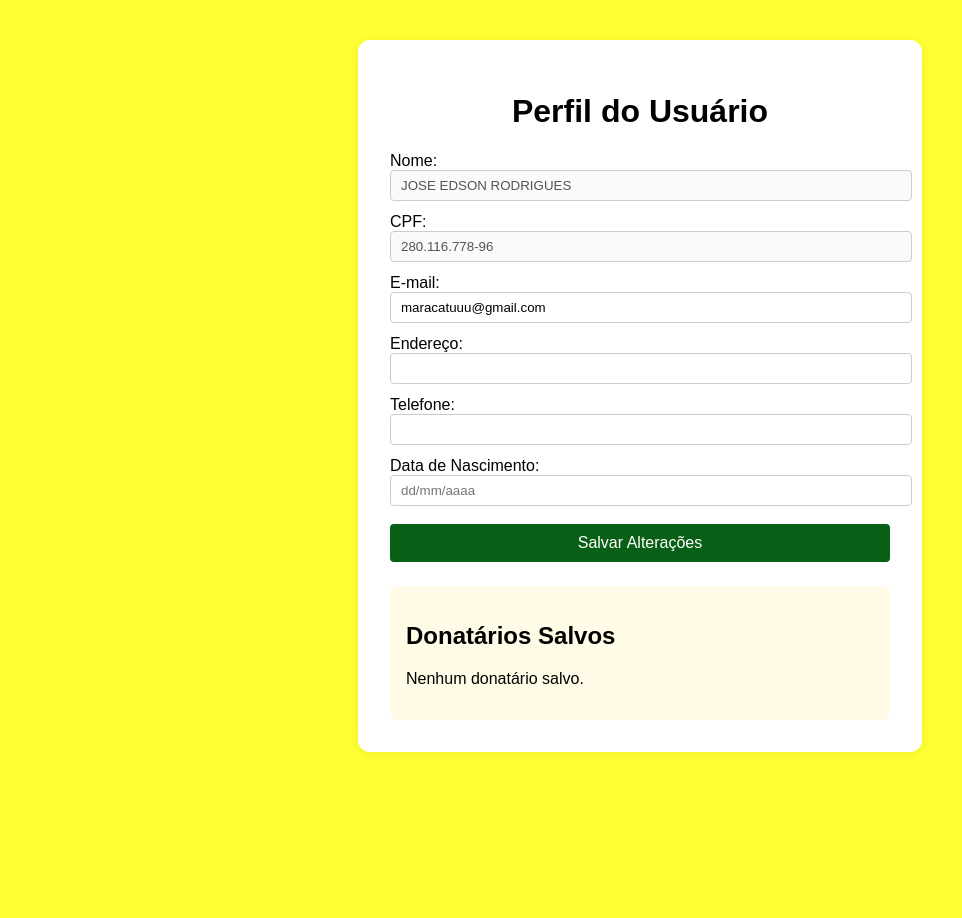
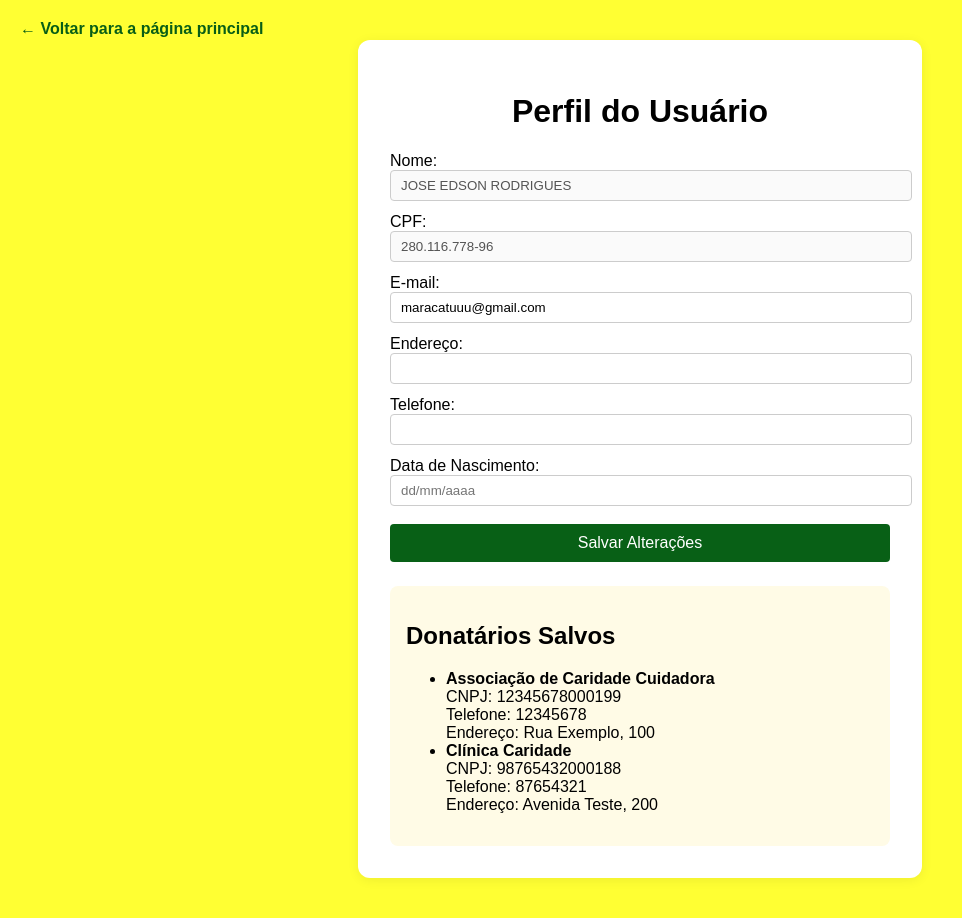
Before and after one commit to vivianeoliveirah/DoarCuidar, a Flask app: page /perfil in a window 1280 px wide. Shown: the whole page, without its empty margins (0-962 px from the left). Before the commit the page ends 752 px from the top, so only its background shows below. Run offline with Flask 3, Linux system fonts and the light colour scheme; a user stored in the database is signed in.

Commit message:
Ajustes de navegação, restrição de pesquisa e melhorias visuais

```diff
--- a/app/consulta_empresas.py
+++ b/app/consulta_empresas.py
@@ -70,23 +70,36 @@ def consulta_qsa(token, cnpj):
 
 
 def buscar_empresas(client_id, client_secret, palavra_chave, estado, cidade='', cnae='', situacao='', pagina=1):
-    """Busca empresas na API com suporte à paginação."""
-    # Obtém o token antes da busca
-    token = autenticar(client_id, client_secret)
+    """Simulação de busca de empresas para uso acadêmico."""
+    # Dados fictícios simulando resposta da API
+    return {
+        "empresas": [
+            {
+                "nomeEmpresarial": "Associação de Caridade Cuidadora",
+                "ni": "12345678000199",
+                "telefone": [{"ddd": "11", "numero": "12345678"}],
+                "cnaePrincipal": {"descricao": "Atividades assistenciais"},
+                "endereco": {"logradouro": "Rua Exemplo", "numero": "100"},
+                "uf": "SP"
+            },
+            {
+                "nomeEmpresarial": "Clínica Caridade",
+                "ni": "98765432000188",
+                "telefone": [{"ddd": "11", "numero": "87654321"}],
+                "cnaePrincipal": {"descricao": "Atividades de clínicas"},
+                "endereco": {"logradouro": "Avenida Teste", "numero": "200"},
+                "uf": "SP"
+            }
+        ]
+    }
 
-    cnpj_url = f"https://apigateway.conectagov.estaleiro.serpro.gov.br/api-cnpj-empresa/v2/empresa?estado={estado}&termo={palavra_chave}&pagina={pagina}"
 
-    if cidade:
-        cnpj_url += f"&cidade={cidade}"
-    if cnae:
-        cnpj_url += f"&cnae={cnae}"
-    if situacao:
-        cnpj_url += f"&situacao={situacao}"
+from app.consulta_empresas import buscar_empresas
 
-    headers = {"Authorization": f"Bearer {token}"}
-    try:
-        response = requests.get(cnpj_url, headers=headers, timeout=10)
-        response.raise_for_status()
-        return response.json()
-    except requests.exceptions.RequestException as e:
-        raise RuntimeError(f"Erro na consulta: {e}")
+client_id = 'SEU_CLIENT_ID'
+client_secret = 'SEU_CLIENT_SECRET'
+palavra_chave = 'hospital'
+estado = 'SP'
+
+resultado = buscar_empresas(client_id, client_secret, palavra_chave, estado)
+print(resultado)
--- a/app/models.py
+++ b/app/models.py
@@ -16,7 +16,7 @@ class Donatario(db.Model):
     id = db.Column(db.Integer, primary_key=True)
     usuario_id = db.Column(db.Integer, db.ForeignKey('usuario.id'), nullable=False)
     nome = db.Column(db.String(120), nullable=False)
-    cnpj = db.Column(db.String(18), nullable=False)
-    email = db.Column(db.String(120))
-    endereco = db.Column(db.String(200))
+    cnpj = db.Column(db.String(20), nullable=False)
+    telefone = db.Column(db.String(20), nullable=True)
+    endereco = db.Column(db.String(200), nullable=True)
     usuario = db.relationship('Usuario', backref=db.backref('donatarios', lazy=True))
--- a/app/routes.py
+++ b/app/routes.py
@@ -32,24 +32,28 @@ def pesquisar():
     try:
         logging.debug(f"Buscando empresas com palavra-chave: {palavra_chave}, estado: {estado}")
         empresas = buscar_empresas(client_id, client_secret, palavra_chave, estado)
+        empresas = resultado['empresas']
         return render_template('resultados.html', empresas=empresas)
     except Exception as e:
         logging.error(f"Erro ao buscar empresas: {str(e)}")
         return render_template('resultados.html', erro="Erro interno no servidor.")
 
 
-@app.route('/buscar_instituicoes', methods=['POST'])
+from flask import session, redirect, url_for, flash
+
+@app.route('/buscar_instituicoes', methods=['GET', 'POST'])
 def buscar_instituicoes():
-    client_id = "SEU_CLIENT_ID"
-    client_secret = "SEU_SECRET"
-    palavra_chave = request.form.get('palavra_chave')
-    estado = request.form.get('estado')
-
-    try:
-        empresas = buscar_empresas(client_id, client_secret, palavra_chave, estado)
+    if 'usuario_id' not in session:
+        flash('Você precisa estar logado para pesquisar instituições.')
+        return redirect(url_for('login'))
+    if request.method == 'POST':
+        palavra_chave = request.form['palavra_chave']
+        estado = request.form['estado']
+        resultado = buscar_empresas('', '', palavra_chave, estado)
+        empresas = resultado['empresas']
         return render_template('resultados.html', empresas=empresas)
-    except Exception as e:
-        return render_template('resultados.html', erro=str(e))
+    # Para GET ou outros casos, sempre retorne algo:
+    return render_template('resultados.html', empresas=[])
 
 
 @app.route('/cadastro', methods=['GET'])
@@ -94,23 +98,13 @@ def cadastrar():
     return redirect(url_for('perfil'))
 
 
-@app.route('/perfil', methods=['GET', 'POST'])
+@app.route('/perfil')
 def perfil():
     usuario_id = session.get('usuario_id')
     if not usuario_id:
         return redirect(url_for('login'))
     usuario = Usuario.query.get(usuario_id)
     donatarios = Donatario.query.filter_by(usuario_id=usuario_id).all()
-
-    if request.method == 'POST':
-        usuario.email = request.form['email']
-        usuario.endereco = request.form['endereco']
-        usuario.telefone = request.form['telefone']
-        usuario.data_nascimento = request.form['data_nascimento']
-        db.session.commit()
-        flash('Dados atualizados com sucesso!')
-        return redirect(url_for('perfil'))
-
     return render_template('perfil.html', usuario=usuario, donatarios=donatarios)
 
 
@@ -127,3 +121,30 @@ def login():
             flash('E-mail ou senha inválidos.')
             return redirect(url_for('login'))
     return render_template('login.html')
+
+
+from flask import request, session, redirect, url_for, flash
+from app.models import Donatario, db
+
+@app.route('/salvar_instituicao', methods=['POST'])
+def salvar_instituicao():
+    if 'usuario_id' not in session:
+        flash('Você precisa estar logado para salvar instituições.')
+        return redirect(url_for('login'))
+    nome = request.form['nome']
+    cnpj = request.form['cnpj']
+    telefone = request.form['telefone']
+    endereco = request.form['endereco']
+    usuario_id = session['usuario_id']
+
+    donatario = Donatario(
+        usuario_id=usuario_id,
+        nome=nome,
+        cnpj=cnpj,
+        telefone=telefone,
+        endereco=endereco
+    )
+    db.session.add(donatario)
+    db.session.commit()
+    flash('Instituição salva com sucesso!')
+    return redirect(url_for('perfil'))
--- a/templates/cadastro.html
+++ b/templates/cadastro.html
@@ -74,6 +74,9 @@
     </style>
 </head>
 <body>
+    <a href="{{ url_for('index') }}" style="position: absolute; top: 20px; left: 20px; text-decoration: none; color: #085e16; font-weight: bold;">
+        &#8592; Voltar para a página principal
+    </a>
     <div class="cadastro-container">
         <h1>Cadastro de Cidadão Doador</h1>
         {% with messages = get_flashed_messages() %}
--- a/templates/detalhes.html
+++ b/templates/detalhes.html
@@ -17,5 +17,8 @@
         <p><strong>Endereço:</strong> {{ empresa['endereco']['logradouro'] }}, {{ empresa['endereco']['numero'] }}</p>
     {% endif %}
     <a href="/buscar_instituicoes">Voltar</a>
+    <a href="{{ url_for('index') }}" style="position: absolute; top: 20px; left: 20px; text-decoration: none; color: #085e16; font-weight: bold;">
+        &#8592; Voltar para a página principal
+    </a>
 </body>
 </html>
--- a/templates/instituicoes.html
+++ b/templates/instituicoes.html
@@ -6,6 +6,9 @@
     <title>Buscar Instituições</title>
 </head>
 <body>
+    <a href="{{ url_for('index') }}" style="position: absolute; top: 20px; left: 20px; text-decoration: none; color: #085e16; font-weight: bold;">
+        &#8592; Voltar para a página principal
+    </a>
     <h1>Buscar Instituições de Caridade</h1>
     <form method="POST">
         <label for="palavra_chave">Palavra-chave:</label>
--- a/templates/login.html
+++ b/templates/login.html
@@ -60,6 +60,9 @@
     </style>
 </head>
 <body>
+    <a href="{{ url_for('index') }}" style="position: absolute; top: 20px; left: 20px; text-decoration: none; color: #085e16; font-weight: bold;">
+        &#8592; Voltar para a página principal
+    </a>
     <div class="login-container">
         <h1>Entrar</h1>
         {% with messages = get_flashed_messages() %}
--- a/templates/perfil.html
+++ b/templates/perfil.html
@@ -27,6 +27,9 @@
     </style>
 </head>
 <body>
+    <a href="{{ url_for('index') }}" style="position: absolute; top: 20px; left: 20px; text-decoration: none; color: #085e16; font-weight: bold;">
+        &#8592; Voltar para a página principal
+    </a>
     <div class="perfil-container">
         <h1>Perfil do Usuário</h1>
         {% with messages = get_flashed_messages() %}
@@ -54,15 +57,18 @@
             <button type="submit">Salvar Alterações</button>
         </form>
         <div class="donatarios">
-            <h2>Donatários Salvos</h2>
             {% if donatarios %}
+                <h2>Donatários Salvos</h2>
+                <ul>
                 {% for donatario in donatarios %}
-                    <div class="donatario-item">
-                        <p><strong>Nome:</strong> {{ donatario.nome }}</p>
-                        <p><strong>CNPJ:</strong> {{ donatario.cnpj }}</p>
-                        <!-- Adicione outros campos do donatário aqui -->
-                    </div>
+                    <li>
+                        <strong>{{ donatario.nome }}</strong><br>
+                        CNPJ: {{ donatario.cnpj }}<br>
+                        Telefone: {{ donatario.telefone }}<br>
+                        Endereço: {{ donatario.endereco }}
+                    </li>
                 {% endfor %}
+                </ul>
             {% else %}
                 <p>Nenhum donatário salvo.</p>
             {% endif %}
--- a/templates/pesquisar.html
+++ b/templates/pesquisar.html
@@ -6,6 +6,9 @@
     <title>Pesquisar Empresas</title>
 </head>
 <body>
+    <a href="{{ url_for('index') }}" style="position: absolute; top: 20px; left: 20px; text-decoration: none; color: #085e16; font-weight: bold;">
+        &#8592; Voltar para a página principal
+    </a>
     <h1>Pesquisar Empresas</h1>
     <form action="/pesquisar" method="POST">
         <label for="palavra_chave">Palavra-chave:</label>
```
Also changed, not shown: templates/index.html (+7 -1 lines), templates/resultados.html (+49 -1 lines), instance/doarcuidar.db.
